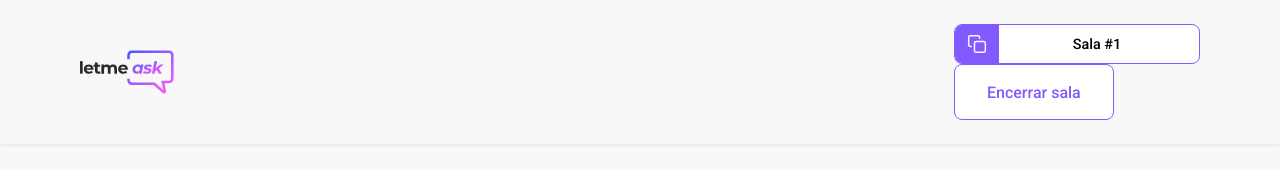
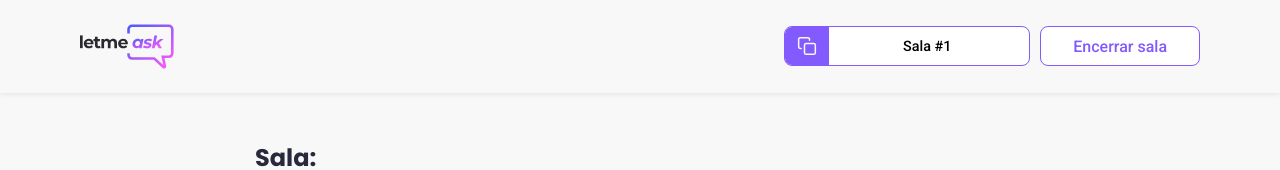
Before and after one commit to Wesley-AlvesRolim/NLW-Together-ReactJS, a React (Create React App) app: page /admin/rooms/1 in a window 1280 px wide. Shown: the top 170 px of the page. Built offline with nearby package versions, Linux system fonts and the light colour scheme; no server answers; the database is empty.

Commit message:
Styles to the button component in header

```diff
--- a/src/styles/room.scss
+++ b/src/styles/room.scss
@@ -13,6 +13,15 @@
 
         > img {
             max-height: 45px;
+        }
+
+        > div {
+            display: flex;
+            gap: 10px;
+        }
+
+        button {
+            height: 40px;
         }
     }
 
```
